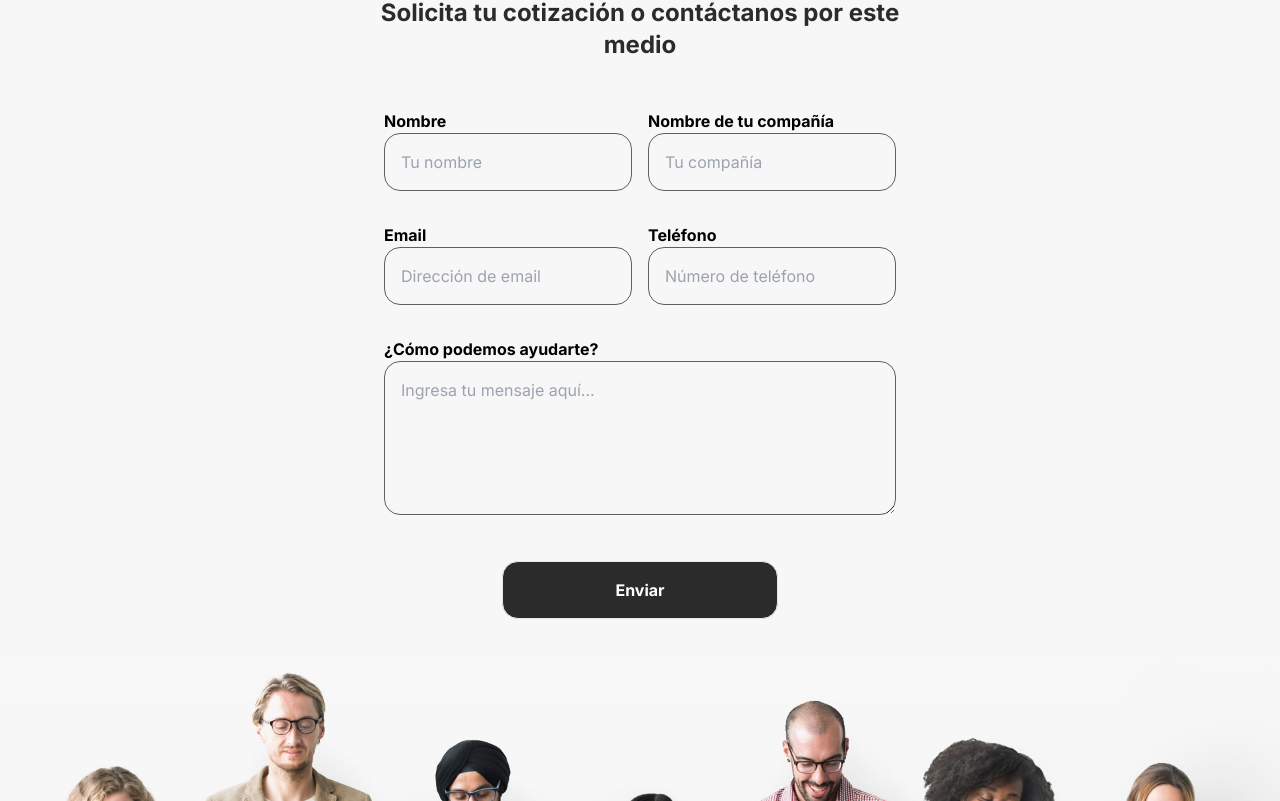
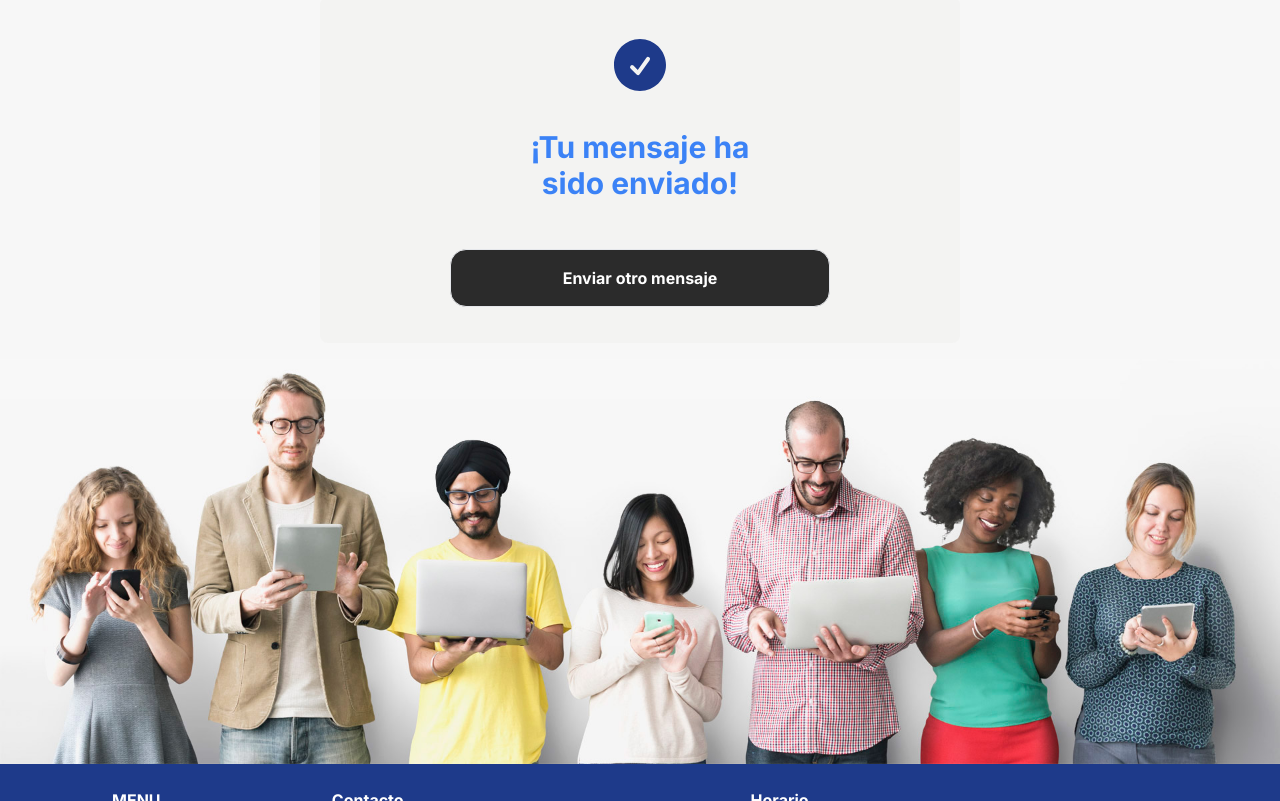
Before and after one commit to DanyRomero/conimex, a Next.js app: page / in a window 1280 px wide. Shown: the part 6359-7160 px from the top of the page. Built offline with nearby package versions, Linux system fonts and the light colour scheme.

Commit message:
Style on message when the form is sended

```diff
--- a/components/home/Contact.tsx
+++ b/components/home/Contact.tsx
@@ -14,7 +14,7 @@ type FormValues = {
 };
 
 const Contact = () => {
-  const [confirmation, setConfirmation] = useState(false);
+  const [confirmation, setConfirmation] = useState(true);
   const {
     register,
     handleSubmit,
@@ -150,13 +150,13 @@ const Contact = () => {
       )}
 
       {confirmation && (
-        <div>
-          <div className="flex flex-col items-center px-6 lg:w-1/2 m-auto gap-5 justify-center pb-9">
+        <div className="rounded-lg md:w-1/2 m-auto p-9 bg-stone-200/25">
+          <div className="flex flex-col items-center lg:w-1/2 m-auto gap-5 justify-center pb-9">
             <span>
               {" "}
               <CheckCircleIcon className="w-16 h-16  text-blue-900" />
             </span>
-            <h2 className="my-3 text-3xl text-center text-blue-500 font-bold ">
+            <h2 className="my-3 text-2xl md:text-3xl text-center text-blue-500 font-bold ">
               ¡Tu mensaje ha sido enviado!
             </h2>
           </div>
@@ -172,7 +172,7 @@ const Contact = () => {
         </div>
       )}
 
-      <div className="flex justify-center">
+      <div className="flex justify-center mt-4">
         <Image
           src={"/images/contact/banner.jpg"}
           alt="contact team"
```
